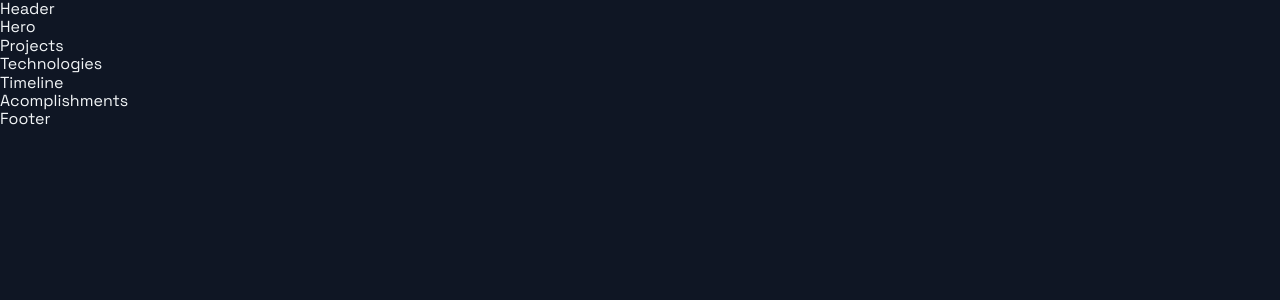
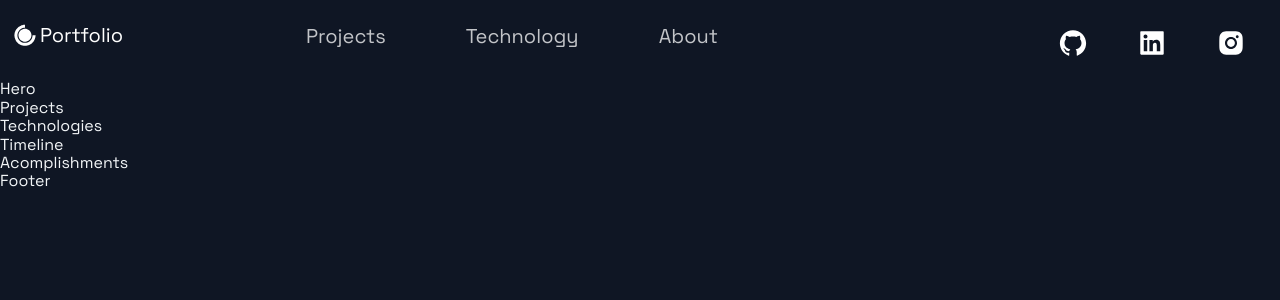
Before and after one commit to tamathecxder/first-nextjs-portfolio, a Next.js app: page / in a window 1280 px wide. Shown: the top 300 px of the page. Built offline with nearby package versions, Linux system fonts and the light colour scheme.

Commit message:
Create header structure with styled components

```diff
--- a/src/components/Header/Header.js
+++ b/src/components/Header/Header.js
@@ -3,12 +3,46 @@
 import { AiFillGithub, AiFillInstagram, AiFillLinkedin } from 'react-icons/ai';
 import { DiCssdeck } from 'react-icons/di';
 
-import { Container, Div1, Div2, Div3, NavLink, SocialIcons } from './HeaderStyles';
+import { Container, Div1, Div2, Div3, NavLink, SocialIcons, Span } from './HeaderStyles';
 
 const Header = () =>  (
-  <div>
-    Header
-  </div>
+  <Container>
+    <Div1>
+      <Link href="/">
+        <a style={{  display: "flex", alignItems: "center", color: "white", marginBottom: "20px" }}>
+          <DiCssdeck size="3rem" /> <Span>Portfolio</Span>
+        </a>
+      </Link>
+    </Div1>
+    <Div2>
+      <li>
+        <Link href="#projects">
+          <NavLink>Projects</NavLink>
+        </Link>
+      </li>
+      <li>
+        <Link href="#tech">
+          <NavLink>Technology</NavLink>
+        </Link>
+      </li>
+      <li>
+        <Link href="aAbout">
+          <NavLink>About</NavLink>
+        </Link>
+      </li>
+    </Div2>
+    <Div3>
+      <SocialIcons href="https://github.com">
+        <AiFillGithub size="3rem" />
+      </SocialIcons>
+      <SocialIcons href="https://linkedin.com">
+        <AiFillLinkedin size="3rem" />
+      </SocialIcons>
+      <SocialIcons href="https://instagram.com">
+        <AiFillInstagram size="3rem" />
+      </SocialIcons>
+    </Div3>
+  </Container>
 );
 
 export default Header;
--- a/src/components/Header/HeaderStyles.js
+++ b/src/components/Header/HeaderStyles.js
@@ -17,6 +17,11 @@
     grid-row-gap: 0.5rem;
   }
 `;
+
+export const Span = styled.span`
+  font-size: 2rem;
+`;
+
 export const Div1 = styled.div`
   grid-area: 1 / 1 / 2 / 2;
   display: flex;
```
